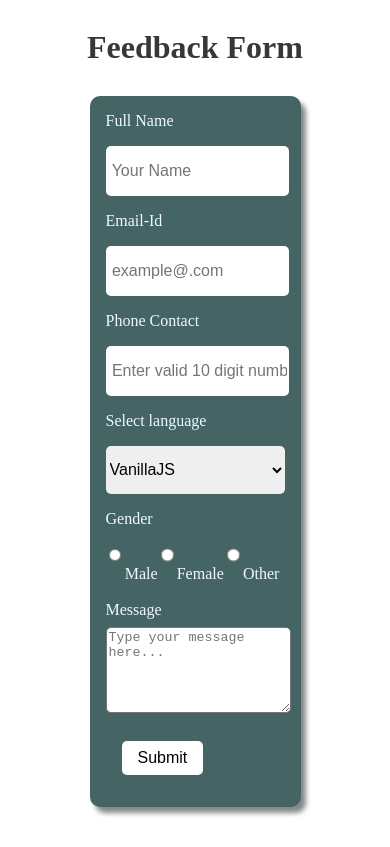
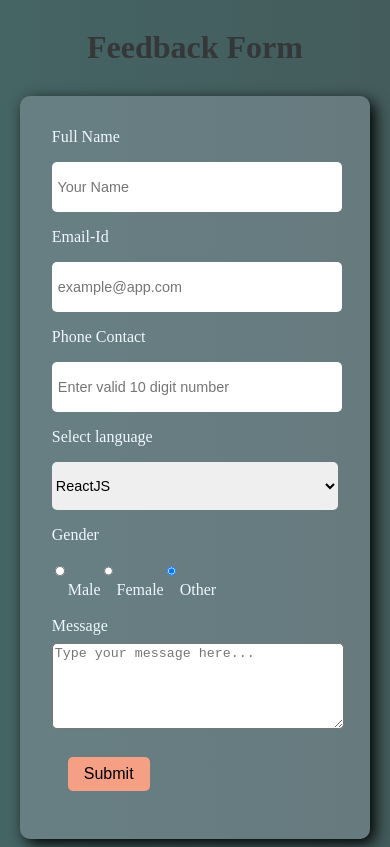
Before and after one commit to m-babita/feedback-form, a React (Create React App) app: page / in a window 390 px wide. Built offline with nearby package versions, Linux system fonts and the light colour scheme.

Commit message:
updated form handeling

```diff
--- a/src/assets/FeedbackForm.js
+++ b/src/assets/FeedbackForm.js
@@ -6,8 +6,8 @@ function FeedbackForm() {
     fullName :'',
     email:'',
     contact:'',
-    gender:'',
-    language:'',
+    gender:'other',
+    language:'reactJs',
     message:''
   }
 
@@ -17,13 +17,14 @@ function FeedbackForm() {
     const {name, value} = e.target;
     setValues((values)=> ({
         ...values,
-        [name]:value
+        [name]:  value
     }))
   }
 
   const onSubmit = (e) =>{
     e.preventDefault()
     console.log('data',values)
+    alert("Your form has been submitted")
     setValues(initValues);
   }
 
@@ -49,7 +50,7 @@ function FeedbackForm() {
       <label>Email-Id <br/>
       <input type='email'
         name='email'
-        placeholder=' example@.com'
+        placeholder=' example@app.com'
         value={values.email}
         required
         onChange = {changeInputHandle}
@@ -86,16 +87,19 @@ function FeedbackForm() {
         name='gender'
         value='male'
         onChange = {changeInputHandle}
+        checked = {values.gender === 'male' }
       />Male
       <input type= 'radio'
         name='gender'
         value='female'
         onChange = {changeInputHandle}
+        checked = {values.gender === 'female' }
       />Female
       <input type= 'radio'
         name='gender'
         value='other'
         onChange = {changeInputHandle}
+        checked = {values.gender === 'other' }
       />Other
       </div>
       </label>
--- a/src/assets/style.css
+++ b/src/assets/style.css
@@ -1,17 +1,19 @@
+body{
+    background-image: linear-gradient(to right, rgb(69, 100, 100), rgb(68, 92, 92));
+}
 form{
     margin: 0.5rem;
     display: flex;
     justify-content: center;
     align-items: center;
-
 }
 
 .form__container{
-    width: 50%;
-    background: rgb(69, 100, 100);
-    box-shadow:5px 6px 5px #888888;
+    width: 40%;
+    background: rgba(138, 153, 161, 0.5);
+    box-shadow:5px 5px 15px;
     border-radius: 10px;
-    padding: 1rem;
+    padding: 2rem;
 
 }
 .heading{
@@ -22,7 +24,7 @@ form{
 }
 label{
 
-    font-size: 1rem;
+    font-size: 1.2rem;
     color: aliceblue;
 }
 
@@ -33,7 +35,6 @@ input, select{
     border: none;
     border-radius: 5px;
     height: 3rem;
-
 }
 
 input[type='radio']{
@@ -52,15 +53,29 @@ button{
     margin: 1rem;
     padding: 0.5rem 1rem;
     font-size: 1rem;
-    background: rgb(241, 143, 113);
+    background: rgb(245, 159, 133);
     border: none;
     box-shadow: none;
     border-radius: 5px;
     width: fit-content;
 }
 
-@media screen and (max-width:768px){
-    button{
-        background:white;
+button:hover{
+    background-color: rgb(207, 143, 123);
+}
+
+@media screen and (max-width:500px){
+    .form__container{
+        width: 80%;
     }
+    input, select{
+        font-size: 0.9rem;
+    }
+    input[type='radio']{
+        width:0.6rem;
+    }
+    label{
+        font-size: 1rem;
+    }
+
 }
```
